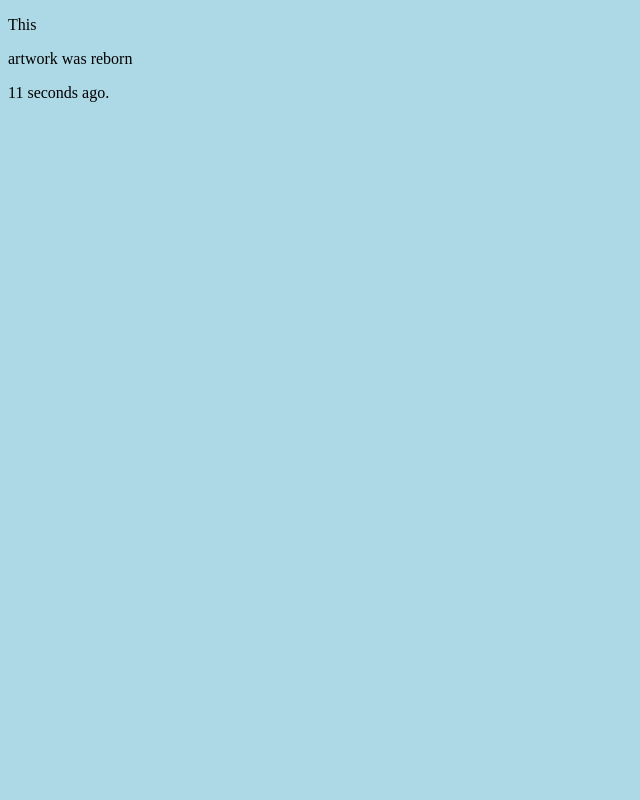
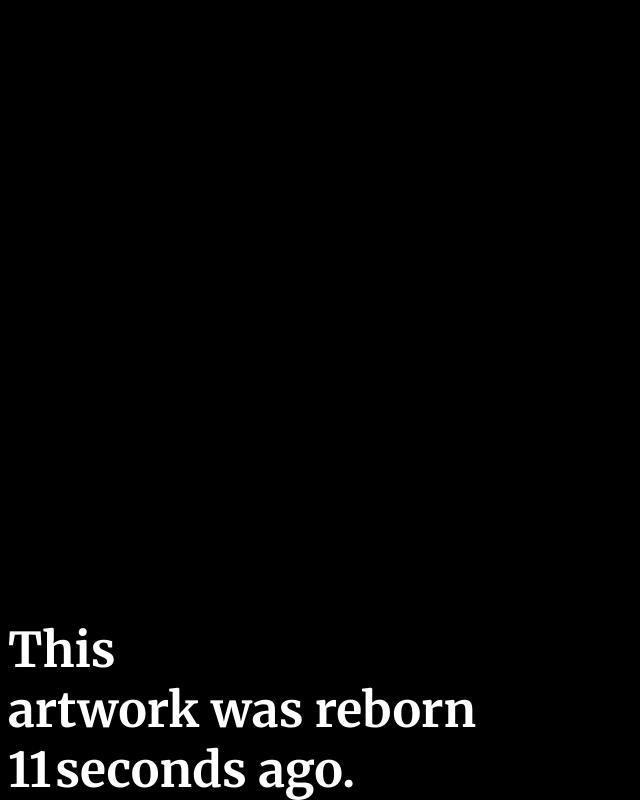
Before and after one commit to NaveenBandarage/NFT-Art-Copy, a plain HTML site: page index.html in a window 1280 px wide. Shown: the whole page, without its empty margins (0-640 px from the left). Drawn offline with Linux system fonts and the light colour scheme.

Commit message:
more or less final thing

```diff
--- a/index.html
+++ b/index.html
@@ -4,16 +4,21 @@
 <HEAD>
     <TITLE>HTML Art</TITLE>
 <link rel="stylesheet" href="styles.css">
+<link rel="preconnect" href="https://fonts.gstatic.com">
+<link href="https://fonts.googleapis.com/css2?family=Merriweather:wght@700&display=swap" rel="stylesheet">
 
 </HEAD>
 
 <BODY>
+    <div id="header-content">
+
     <p>This</p>
     <p>artwork was reborn</p>
     <div class="inlineDiv">
     <p id="txt">1</p>
     <p>seconds ago.</p>
     </div>
+</div>
     <script>
         function Counter(elem, delay) {
             var value = parseInt(elem.innerHTML, 10);
--- a/styles.css
+++ b/styles.css
@@ -1,5 +1,5 @@
 body {
-  background-color: lightblue;
+  background-color: black;
 }
 
 h1 {
@@ -7,6 +7,21 @@ h1 {
   margin-left: 20px;
 }
 
+p{
+    font-family: 'Merriweather', serif;
+    margin:0;
+    font-size: xxx-large;
+    color: white;
+
+}
+
+#header-content {
+  position: absolute;
+  bottom: 0;
+  left: 3;
+}
+
+
 .inlineDiv p{
 display: inline;
 }
```
